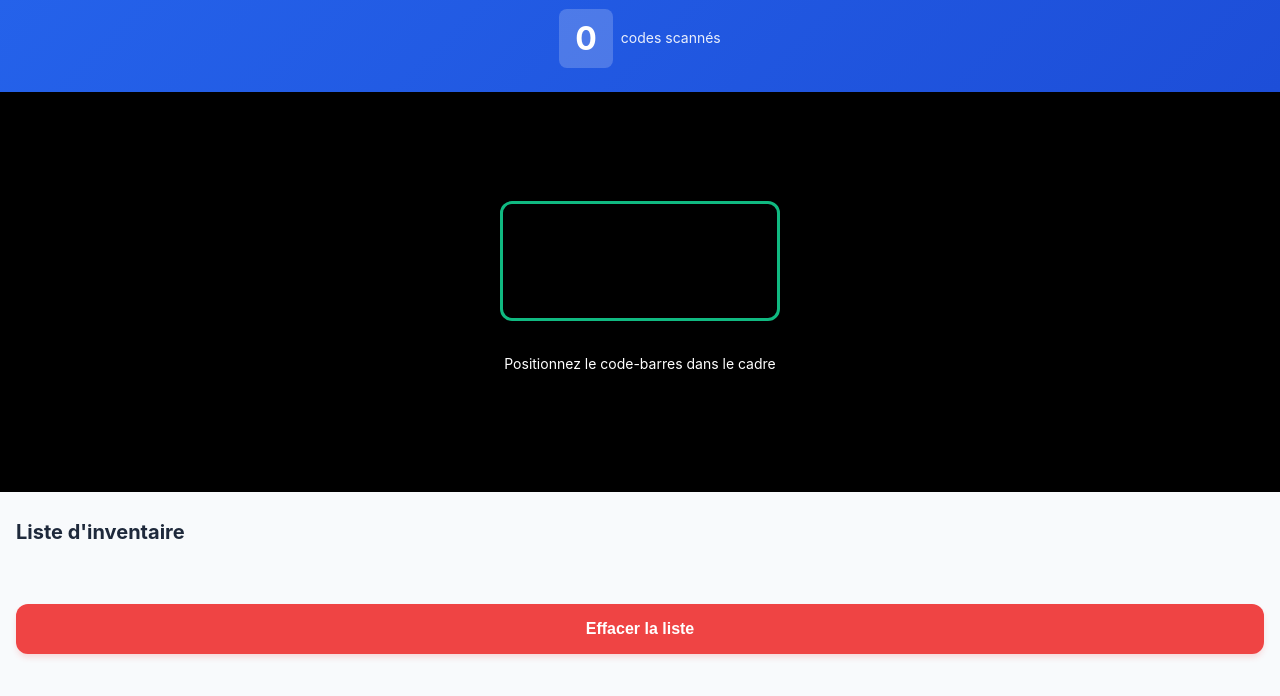
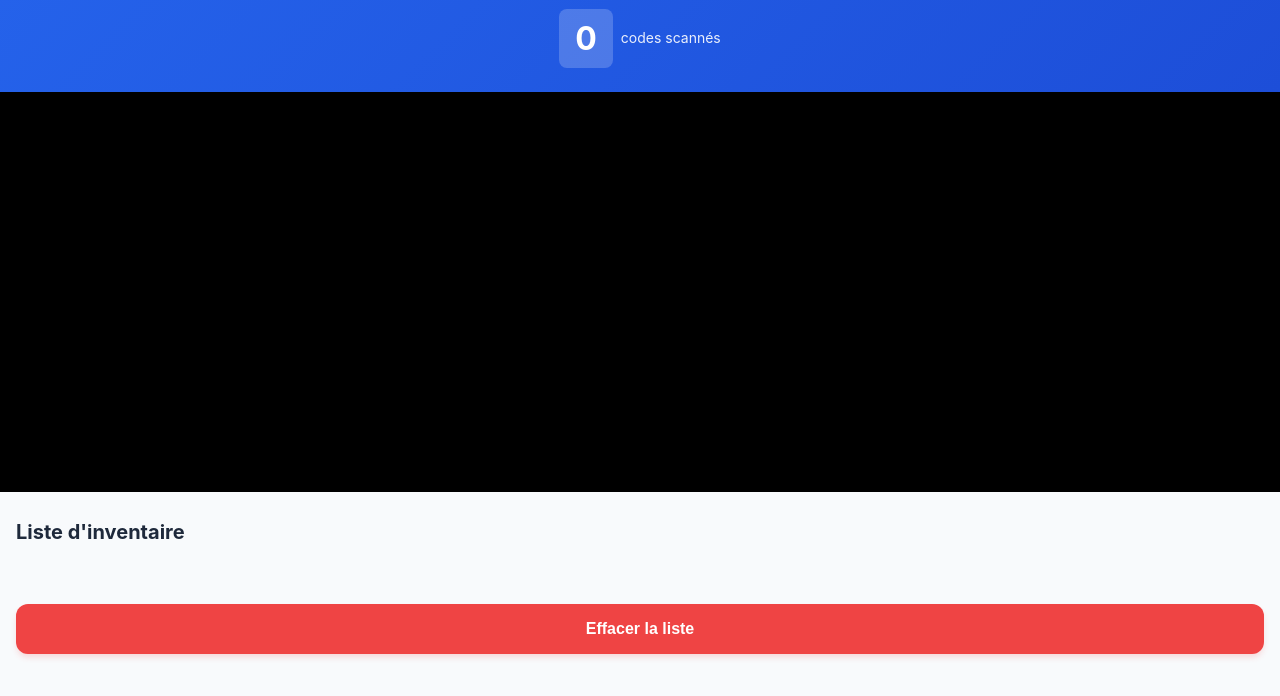
Before and after one commit to davidgarnier123/scandit-cid, a website built with Vite: page index.html in a window 1280 px wide. Shown: the part 72-768 px from the top of the page. Built offline with nearby package versions, Linux system fonts and the light colour scheme; what html5-qrcode would draw is missing.

Commit message:
feat: Add comprehensive styling and remove old scanner overlay UI.

```diff
--- a/index.html
+++ b/index.html
@@ -25,10 +25,7 @@
       <main>
         <div id="scanner-container">
           <div id="data-capture-view"></div>
-          <div class="scanner-overlay">
-            <div class="scan-frame"></div>
-            <p class="scan-instruction">Positionnez le code-barres dans le cadre</p>
-          </div>
+
         </div>
 
         <div id="inventory-section">
--- a/src/style.css
+++ b/src/style.css
@@ -86,48 +86,11 @@ main {
   height: 100%;
 }
 
-.scanner-overlay {
-  position: absolute;
-  top: 0;
-  left: 0;
-  right: 0;
-  bottom: 0;
-  display: flex;
-  flex-direction: column;
-  align-items: center;
-  justify-content: center;
-  pointer-events: none;
+#data-capture-view a {
+  display: none !important;
 }
 
-.scan-frame {
-  width: 280px;
-  height: 120px;
-  border: 3px solid var(--primary);
-  border-radius: 12px;
-  box-shadow: 0 0 0 9999px rgba(0, 0, 0, 0.5);
-  animation: pulse 2s infinite;
-}
 
-@keyframes pulse {
-  0%, 100% {
-    border-color: var(--primary);
-    box-shadow: 0 0 0 9999px rgba(0, 0, 0, 0.5);
-  }
-  50% {
-    border-color: var(--success);
-    box-shadow: 0 0 0 9999px rgba(0, 0, 0, 0.3);
-  }
-}
-
-.scan-instruction {
-  color: white;
-  margin-top: 1.5rem;
-  font-size: 0.875rem;
-  background: rgba(0, 0, 0, 0.6);
-  padding: 0.5rem 1rem;
-  border-radius: 0.5rem;
-  backdrop-filter: blur(4px);
-}
 
 #inventory-section {
   flex: 1;
```
